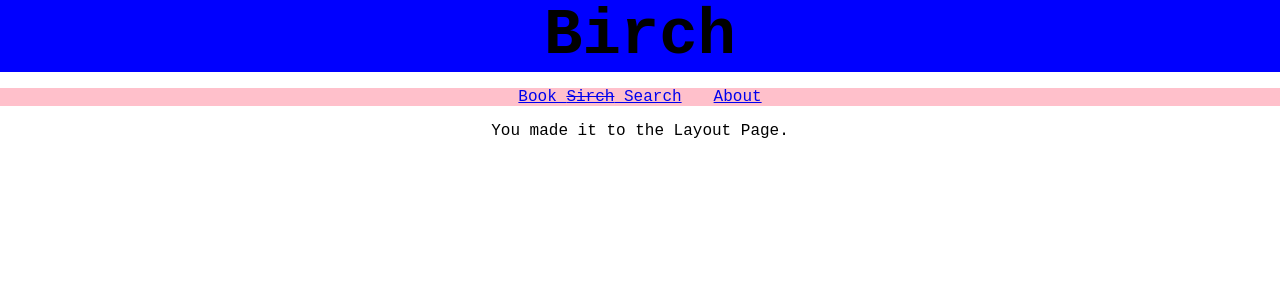
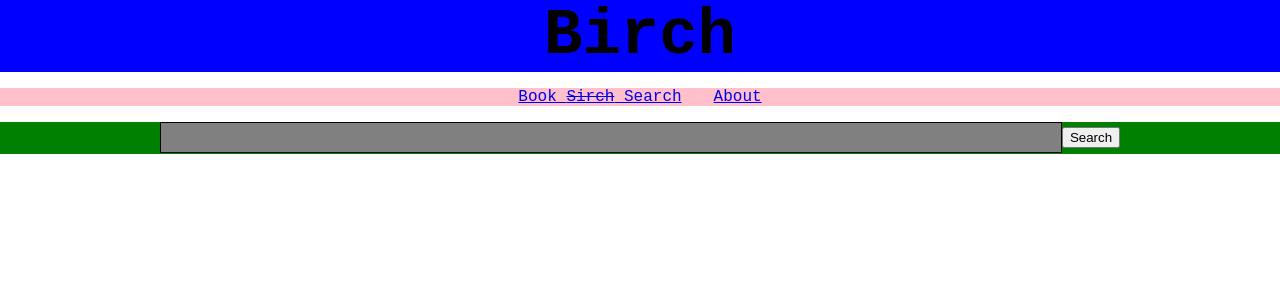
Before and after one commit to breadoliveoilsalt/birch-book-search, a React (Create React App) app: page / in a window 1280 px wide. Shown: the top 300 px of the page. Built offline with nearby package versions, Linux system fonts and the light colour scheme.

Commit message:
Add rudamentary search bar and sumbmit button.

```diff
--- a/src/components_container/SearchLayoutAndLogic.js
+++ b/src/components_container/SearchLayoutAndLogic.js
@@ -1,9 +1,34 @@
 import React, { Component } from 'react'
+
+import SearchBar from '../components_presentational/SearchBar'
+
+
+/*
+Need to draft for searchbar
+this.props.handleSearchSubmit
+this.props.handleSearchInput
+*/
+
 
 class SearchLayoutAndLogic extends Component {
 
-  componentDidMount() {
+  constructor(props) {
+    super(props)
+    // this.handleSearchInput = this.handleSearchInput.bind(this)
+    this.handleSearchSubmit = this.handleSearchSubmit.bind(this)
+  }
 
+
+  // handleSearchInput(event) {
+  //   debugger
+  // }
+
+  handleSearchSubmit(event) {
+    event.preventDefault()
+    let userInput = document.getElementById("search-input").value
+    // probably should look into escaping user user input
+    // might want to see react hooks
+    console.log("Here's what the user entered: ", userInput)
   }
 
   render() {
@@ -11,7 +36,10 @@ class SearchLayoutAndLogic extends Component {
     return(
 
       <div className="">
-        You made it to the Layout Page.
+        <SearchBar
+          handleSearchInput={this.handleSearchInput}
+          handleSearchSubmit={this.handleSearchSubmit}
+        />
       </div>
 
     )
--- /dev/null
+++ b/src/components_presentational/ErrorDisplay.js
@@ -0,0 +1 @@
+// needs to jump to the top where the error is.
--- /dev/null
+++ b/src/components_presentational/SearchBar.js
@@ -0,0 +1,28 @@
+import React from 'react'
+
+/* needs to have functions something like this:
+
+<div className="search-bar">
+  <form onSubmit={this.props.handleSearchSubmit}>
+    <input type="text" onChange={this.props.handleSearchInput} />
+    <input type="submit" value="Submit" />
+  </form>
+</div>
+
+*/
+
+
+const SearchBar = (props) => {
+
+  return (
+    <div className="search-bar">
+      <form onSubmit={props.handleSearchSubmit}>
+        <input className="input-border" id="search-input" type="text" />
+        <input className="sumbit-button" type="submit" value="Search" />
+      </form>
+    </div>
+  )
+
+}
+
+export default SearchBar
--- a/src/index.css
+++ b/src/index.css
@@ -60,3 +60,24 @@ code {
   /* width: 10em; */
   /* width: 50%; */
 }
+
+.search-bar{
+  height: 2em;
+  background-color: green;
+}
+
+.input-border {
+  display: inline-block;
+  height: 2em;
+  border: 1px solid black;
+  background-color: grey;
+  width: 70%;
+}
+
+.submit-button {
+  display: inline-block;
+  border: 1px solid black;
+  height: 2em;
+  width: 20%;
+  /* font-family: Courier; */
+}
```
